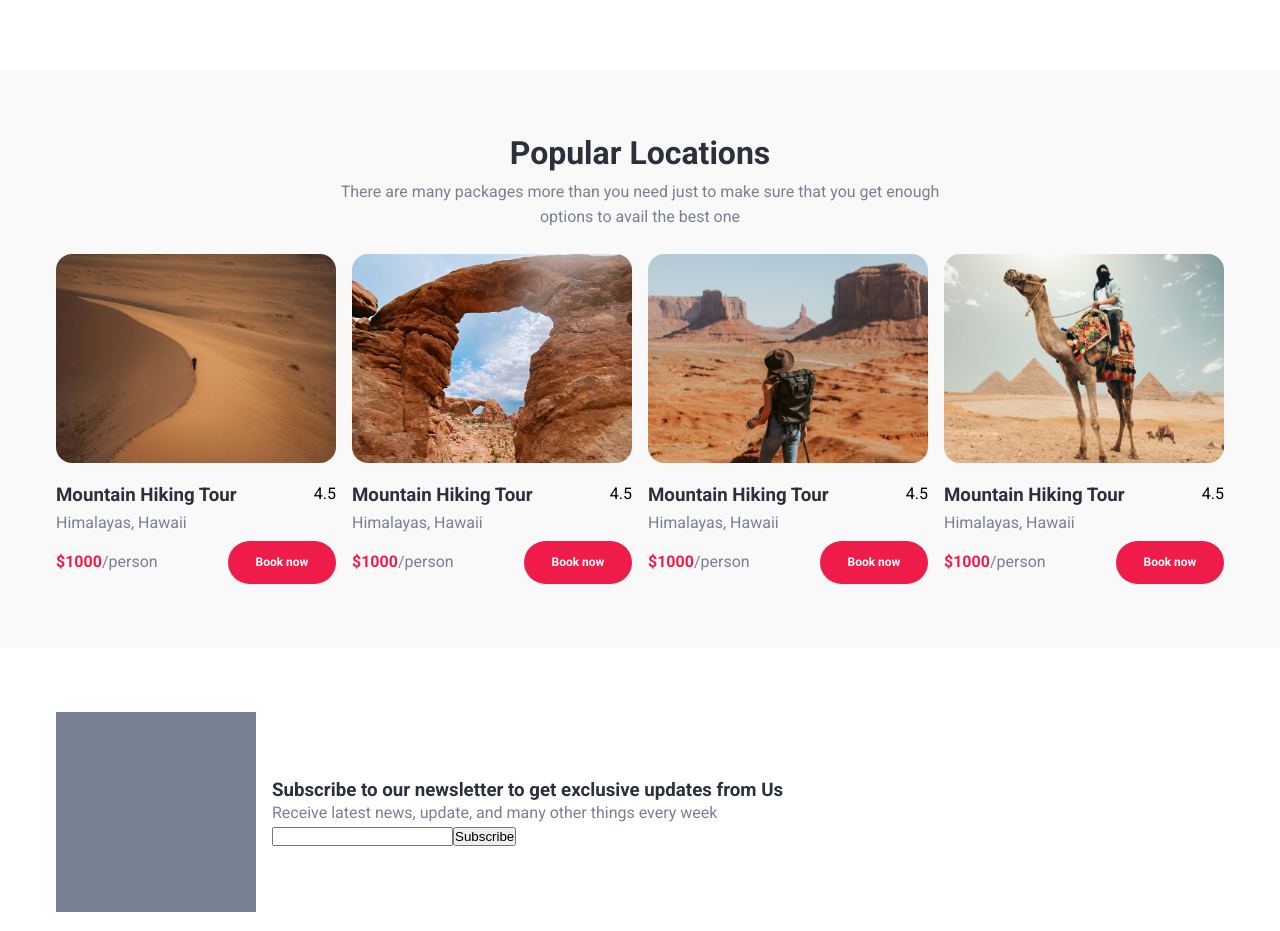
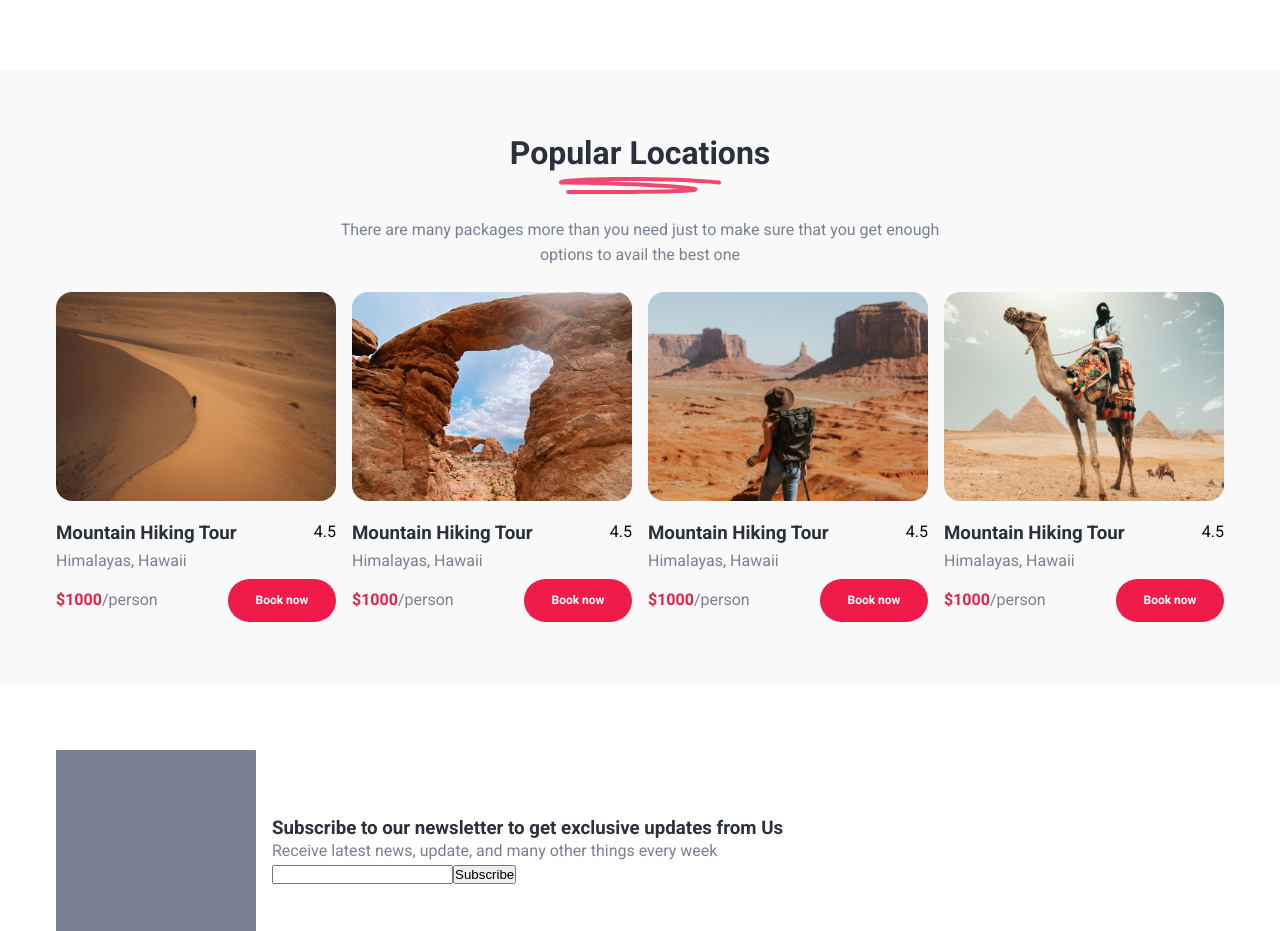
Before and after one commit to Master-Osaro/travelwise, a Next.js app: page / in a window 1280 px wide. Shown: the part 1800-2731 px from the top of the page. Built offline with nearby package versions, Linux system fonts and the light colour scheme.

Commit message:
Location Section: Add custom SVG underline

```diff
--- a/components/Locations.module.css
+++ b/components/Locations.module.css
@@ -1,5 +1,15 @@
 .section__locations h2{
     font-size: 2rem;
+    position: relative;
+    display: flex;
+    flex-direction: column;
+    align-items: center;
+}
+.section__locations .section__inner>h2::after{
+    content: url(../assets/underline.svg);
+    transform: translateY(-0.5rem);
+    opacity: 0.8;
+
 }
 .section__locations .section__inner>h2,
 .section__locations .section__inner>p{
```
Also changed, not shown: assets/underline.svg (added).
